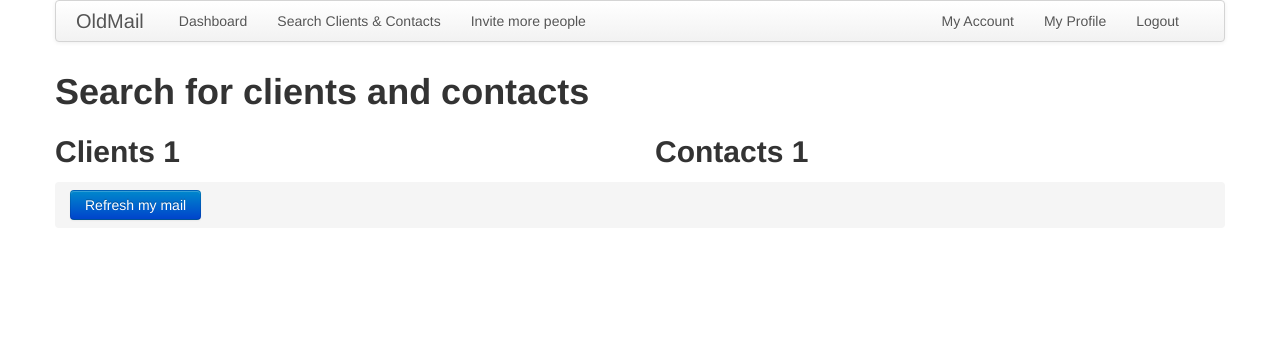
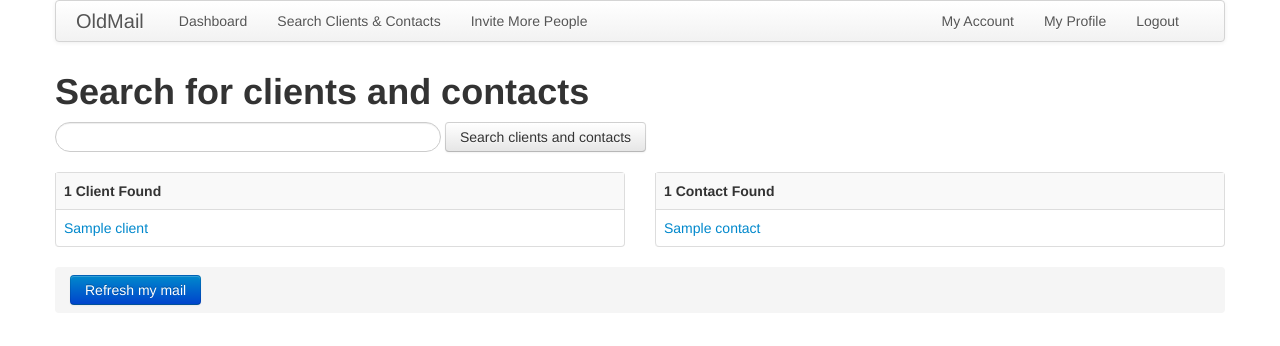
Before and after one commit to jmoswalt/djangodash2012, a Django app: page /1/search/ in a window 1280 px wide. Shown: the top 346 px of the page. Run offline with Django 3.2, Linux system fonts and the light colour scheme; a user stored in the database is signed in; tables that the repository leaves empty hold one stand-in row (values such as "Sample post"); parts of the project's set-up code (start-up, migrations or seed data) failed here and were passed over; some libraries are stand-ins or nearby versions.

Commit message:
Search clients and contacts.

```diff
--- a/oldmail/templates/header.html
+++ b/oldmail/templates/header.html
@@ -23,7 +23,7 @@
           {% if request.user.is_authenticated and request.user.profile.account %}
           <li><a href="{% url account_detail request.user.profile.account.slug %}">Dashboard</a></li>
           <li><a href="{% url search request.user.profile.account.slug %}">Search Clients &amp; Contacts</a></li>
-          <li><a href="{% url account_invite user.profile.account.slug %}">Invite more people</a></li>
+          <li><a href="{% url account_invite user.profile.account.slug %}">Invite More People</a></li>
           {% endif %}
 
         </ul>
--- a/oldmail/templates/search.html
+++ b/oldmail/templates/search.html
@@ -5,12 +5,41 @@
         <h1>Search for clients and contacts</h1>
     </div>
 
+    <form class="span12 form-search" action="" method="get">
+        <input type="text" class="span4 search-query" value="{{ request.GET.q }}" name="q" />
+        <button type="submit" class="btn">Search clients and contacts</button>
+    </form>
+
     <div class="span6">
-        <h2>Clients {{ clients|length }}</h2>
+        <table class="table table-striped table-bordered">
+            <tr>
+                <th>{{ clients|length }} Client{{ clients|length|pluralize }} Found</th>
+            </tr>
+            {% for client in clients %}
+            <tr>
+                <td><a href="{% url client_message_list user.profile.account.slug client.pk %}">
+                    {{ client }}</a></td>
+            </tr>
+            {% empty %}
+            <tr><td colspan="3">Found 0 out of {{ client_total }} clients, I'll show myself out.</td></tr>
+            {% endfor %}
+        </table>
     </div>
 
     <div class="span6">
-        <h2>Contacts {{ contacts|length }}</h2>
+        <table class="table table-striped table-bordered">
+            <tr>
+                <th>{{ contacts|length }} Contact{{ contacts|length|pluralize }} Found</th>
+            </tr>
+            {% for contact in contacts %}
+            <tr>
+                <td><a href="{% url contact_message_list user.profile.account.slug contact.pk %}">
+                    {{ contact }}</a></td>
+            </tr>
+            {% empty %}
+            <tr><td colspan="3">Found 0 out of {{ contact_total }} contacts, you should consider lasik.</td></tr>
+            {% endfor %}
+        </table>
     </div>
 
 {% endblock body %}
--- a/oldmail/views.py
+++ b/oldmail/views.py
@@ -474,9 +474,22 @@ class SearchView(LoginRequiredMixin, TemplateView):
 
     def get_context_data(self, **kwargs):
         context = super(SearchView, self).get_context_data(**kwargs)
+        account = self.request.user.profile.account
+        q = self.request.GET.get('q', u'')
 
-        context['clients'] = Client.objects.all()
-        context['contacts'] = Contact.objects.all()
+        context['client_total'] = Client.objects.count()
+        context['contact_total'] = Contact.objects.count()
+
+        if q:
+            context['clients'] = Client.objects.filter(account=account, name__icontains=q)
+            context['contacts'] = Contact.objects.filter(account=account)
+            context['contacts'] = context['contacts'].filter(Q(name__icontains=q) | Q(email__icontains=q))
+        else:
+            context['clients'] = Client.objects.all()
+            context['contacts'] = Contact.objects.all()
+
+        context['clients'] = context['clients'].order_by('name')[:100]
+        context['contacts'] = context['contacts'].order_by('name')[:100]
 
         return context
 
```
